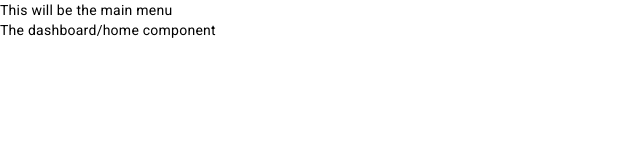
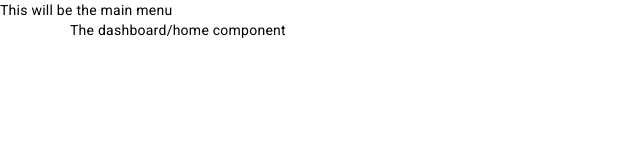
Before and after one commit to donartaban/commit-history, an Angular app in the folder frontend/: page /dashboard/home in a window 1280 px wide. Shown: the top 160 px of the page, without its empty margins (0-640 px from the left). Built offline with nearby package versions, Linux system fonts and the light colour scheme.

Commit message:
Configure and use only the bootstrp grid system for all components styles we will use material design

```diff
--- a/frontend/src/app/dashboard/home/home.component.html
+++ b/frontend/src/app/dashboard/home/home.component.html
@@ -1,3 +1,7 @@
-<div>
-    The dashboard/home component
+<div class="container">
+    <div class="row">
+        <div class="col-12">
+            The dashboard/home component
+        </div>
+    </div>
 </div>
--- a/frontend/src/styles.scss
+++ b/frontend/src/styles.scss
@@ -1,4 +1,5 @@
 /* You can add global styles to this file, and also import other style files */
+@import 'bootstrap/dist/css/bootstrap-grid.min.css';
 
 html, body { height: 100%; }
 body { margin: 0; font-family: Roboto, "Helvetica Neue", sans-serif; }
```
